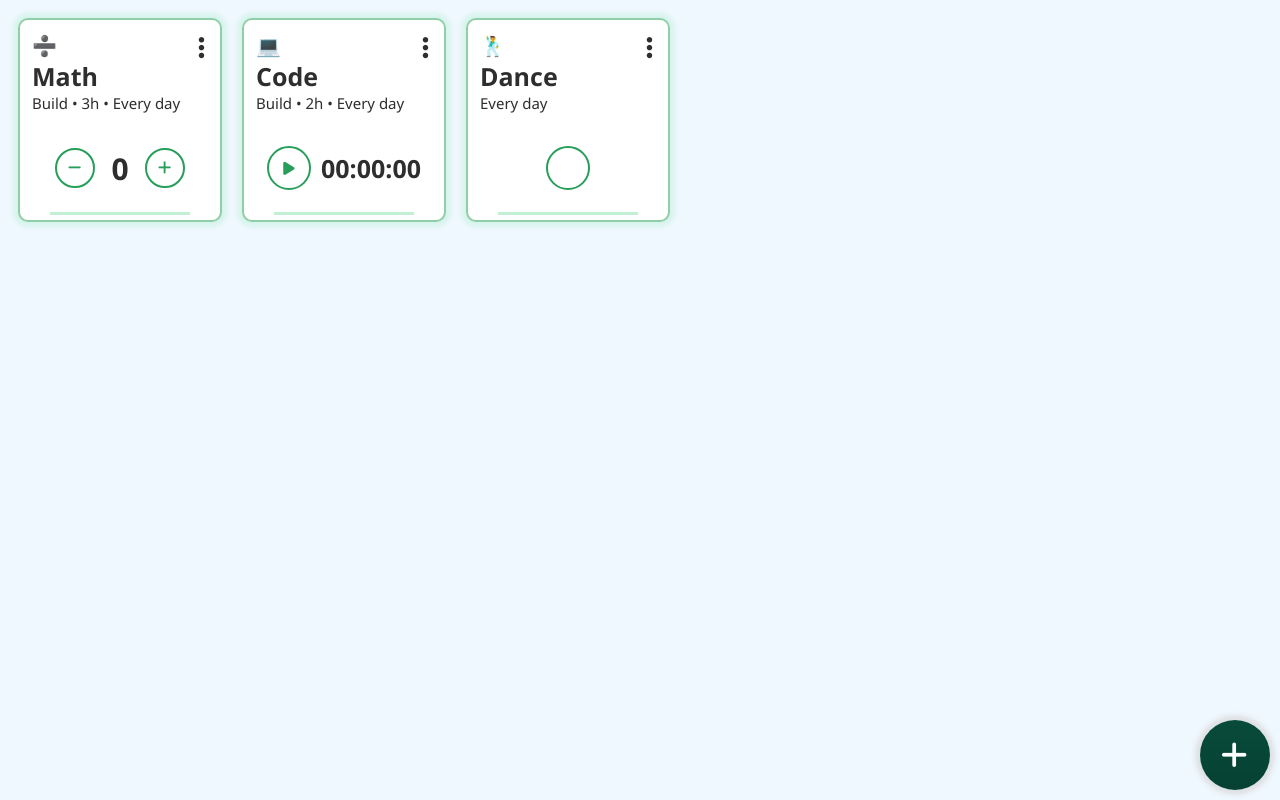
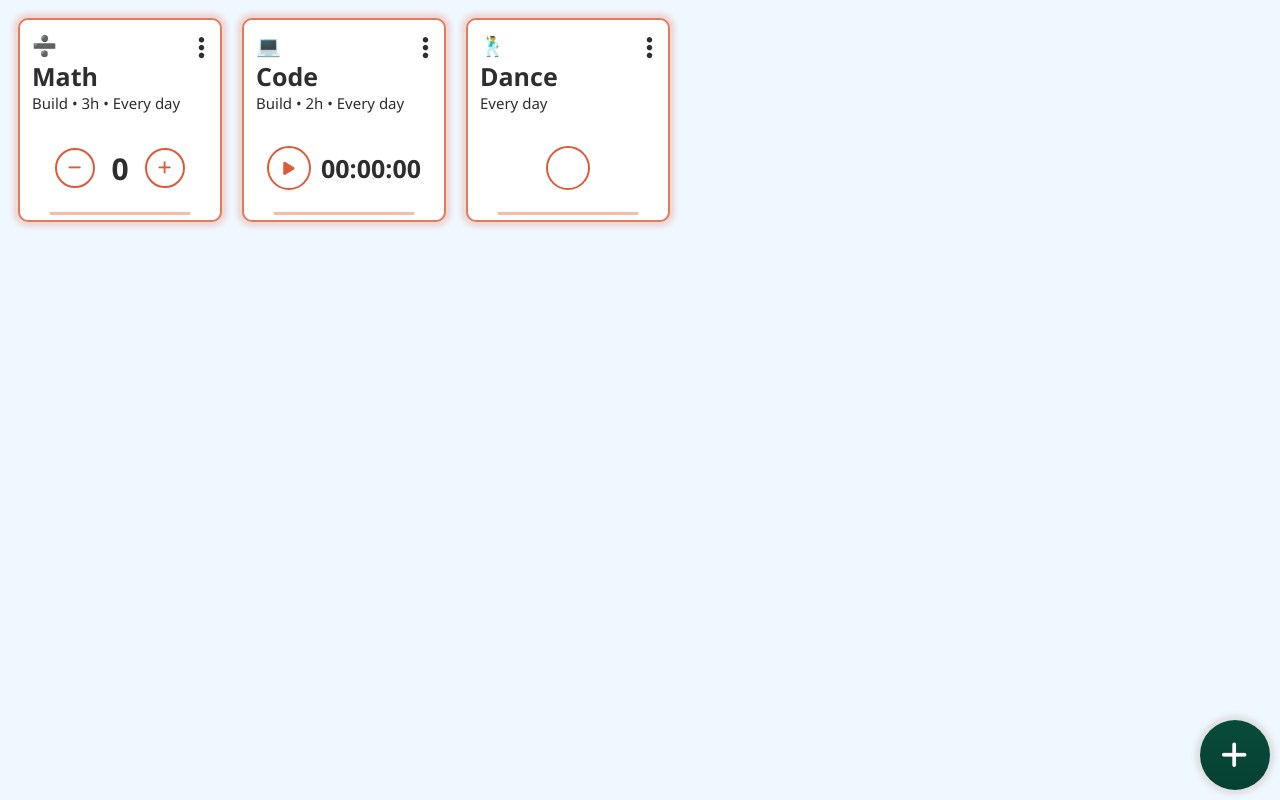
Before and after one commit to eti-iniER/webtasks, a React (Vite) app: page / in a window 1280 px wide. Built offline with nearby package versions, Linux system fonts and the light colour scheme.

Commit message:
Implemented red theme

```diff
--- a/src/App.jsx
+++ b/src/App.jsx
@@ -10,7 +10,7 @@ const firstTask = {
   name: "Math",
   description: "Build • 3h • Every day",
   type: "Counter",
-  theme: "green",
+  theme: "red",
   goal: 10,
   emoji: "➗",
 }
@@ -19,7 +19,7 @@ const secondTask = {
   name: "Code",
   description: "Build • 2h • Every day",
   type: "Timer",
-  theme: "green",
+  theme: "red",
   goal: 10,
   emoji: "💻",
 }
@@ -28,7 +28,7 @@ const thirdTask = {
   name: "Dance",
   description: "Every day",
   type: "Checkbox",
-  theme: "green",
+  theme: "red",
   goal: true,
   emoji: "🕺"
 }
--- a/src/components/CreateTask.jsx
+++ b/src/components/CreateTask.jsx
@@ -5,7 +5,6 @@ import { useState } from "react";
 
 const CreateTask = (props) => {
     const [taskCreationProgress, setTaskCreationProgress] = useState(1);
-    const [animation, setAnimation] = useState("slide-in");
 
     let newTask = {};
     let buildLeftIcon = <span className="task-setup-selector-choice__icon fa-regular fa-circle-check" style={{ color: "#0a8d45" }}></span>;
@@ -15,11 +14,10 @@ const CreateTask = (props) => {
     let simpleLeftIcon = <span className="task-setup-selector-choice__icon fa-solid fa-chart-simple" style={{ color: "orangered" }}></span>;
 
     const close = () => {
-        setAnimation("slide-out");
         props.close();
     }
     return (
-        <div className="create-task" style={{ display: props.displayState, animationName: animation }}>
+        <div className="create-task" style={{ display: props.displayState }}>
             <Pagination count={3} labels={["Want", "How", "Info"]} />
             <TaskSetupSelectorChoice title="Build a habit" leftIcon={buildLeftIcon} rightIcon={rightIcon}
                 description={
--- a/src/components/TaskCheckbox.css
+++ b/src/components/TaskCheckbox.css
@@ -35,3 +35,13 @@
     background-color: #279e59;
     color: white;
 }
+
+.task-checkbox__checkbox.red {
+    border-color: #dd5b3b;
+    color: #dd5b3b;
+}
+
+.task-checkbox__checkbox.red.checked {
+    color: white;
+    background-color: #dd5b3b;
+}
--- a/src/components/TaskCounter.css
+++ b/src/components/TaskCounter.css
@@ -41,6 +41,19 @@
     color: #279e59;
 }
 
+.task-counter__button.green:active {
+    background-color: #279e5952;
+}
+
+.task-counter__button.red {
+    border-color: #dd5b3b;
+    color: #dd5b3b;
+}
+
+.task-counter__button.red:active {
+    background-color: #dd5b3b44;
+}
+
 .task-counter__button.orange:active {
     background-color: #eebe8696;
 }
--- a/src/components/TaskItem.css
+++ b/src/components/TaskItem.css
@@ -18,7 +18,12 @@
 
 .task-item.orange {
     border-color: #da8d35b6;
-    box-shadow: 0px 0px 5px 5px #ce824452;
+    box-shadow: 0px 0px 5px 5px #e0995f3d;
+}
+
+.task-item.red {
+    border-color: #dd5c3bd0;
+    box-shadow: 0px 0px 5px 5px #e6876f48;
 }
 
 .task-item.green {
@@ -38,6 +43,10 @@
 
 .task-item.green.active {
     background-color: #279e59;
+}
+
+.task-item.red.active {
+    background-color: #e05a39;
 }
 
 .task-item__details {
@@ -91,6 +100,10 @@
     background-color: #3ad17950;
 }
 
+.task-item__progress-bar.red {
+    background-color: #f3623d71;
+}
+
 .task-item__progress-bar.active {
     background-color: #ffffff50;
 }
@@ -108,6 +121,10 @@
 
 .task-item__progress-bar-bar.green {
     background-color: #1ca857c4;
+}
+
+.task-item__progress-bar-bar {
+    background-color: #db6c50d5;
 }
 
 .task-item__progress-bar-bar.active {
--- a/src/components/TaskTimer.css
+++ b/src/components/TaskTimer.css
@@ -13,6 +13,11 @@
 .task-timer__button.orange {
     border-color: #da8d35;
     color: #da8d35;
+}
+
+.task-timer__button.red {
+    border-color: #dd5b3b;
+    color: #dd5b3b;
 }
 
 .task-timer__button.green {
```
